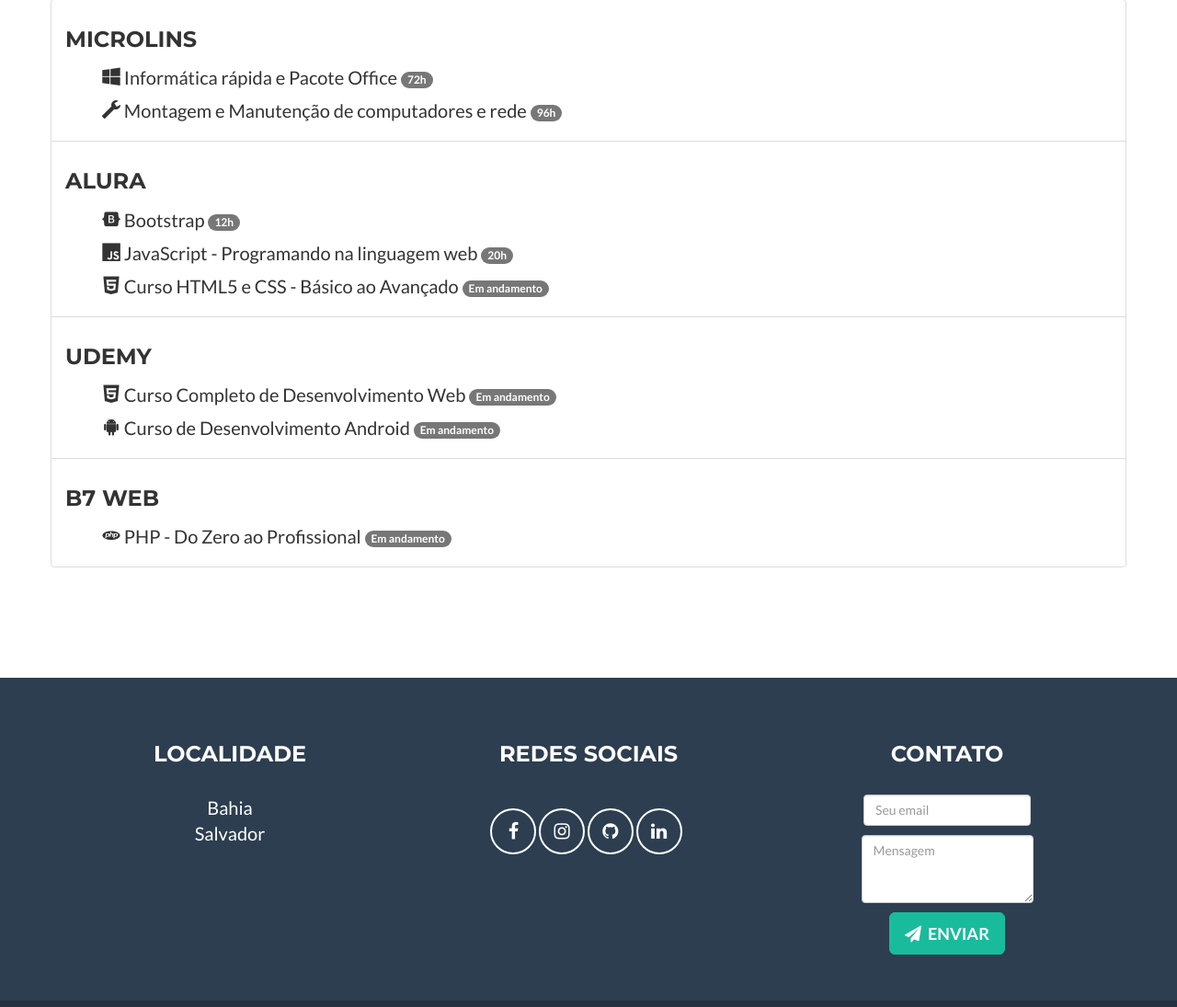
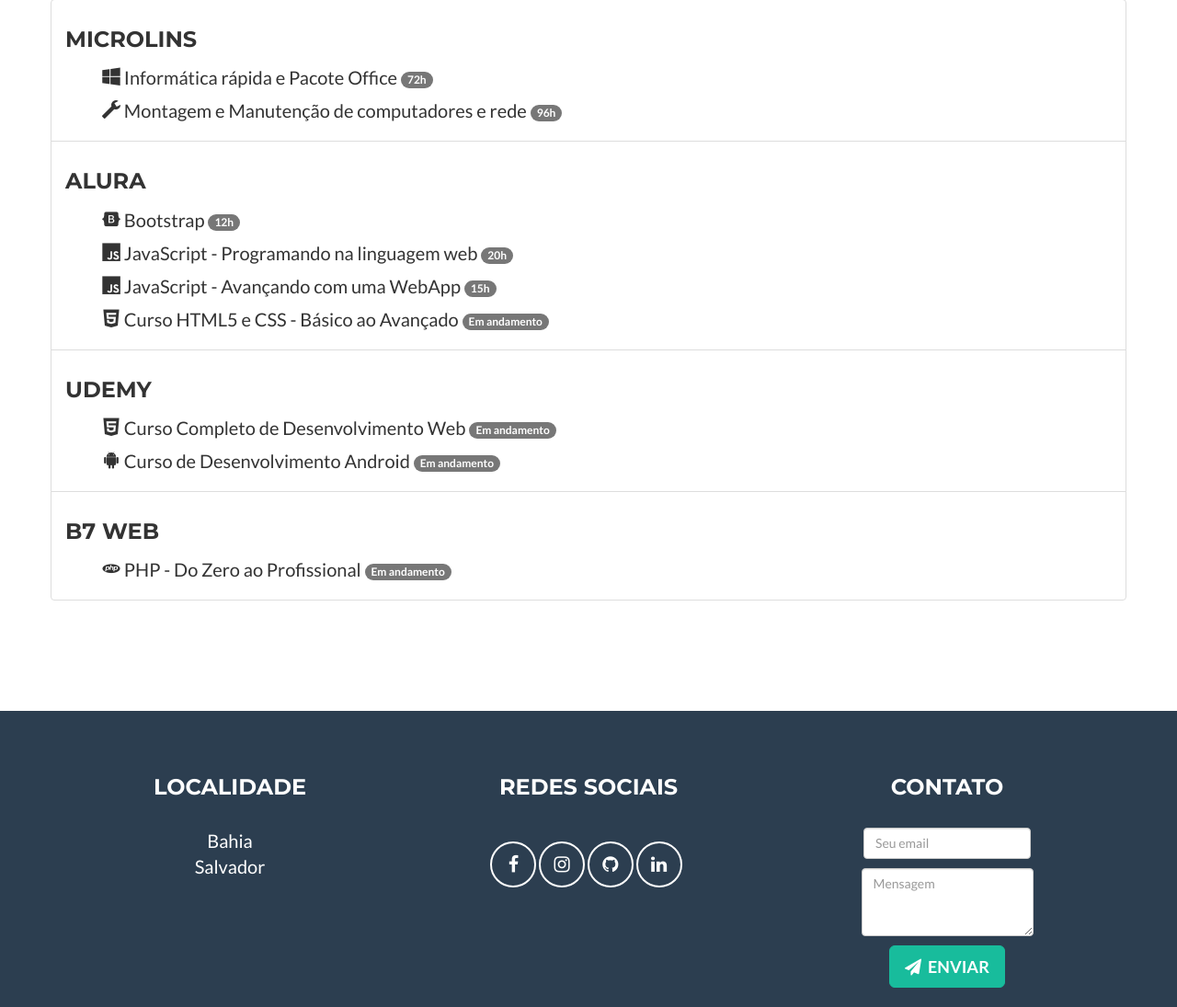
Before and after one commit to renanmarques2/renanmarques2.github.io, a website: page index.html in a window 1280 px wide. Shown: the part 2576-3671 px from the top of the page at 92% size. Drawn offline with nearby package versions, Linux system fonts and the light colour scheme.

Commit message:
curso adicionado

```diff
--- a/index.html
+++ b/index.html
@@ -219,6 +219,7 @@
                         <ul class="list-group-item-text">
                             <p><span class="devicon-bootstrap-plain"></span> Bootstrap <span class="badge">12h</span></p>
                             <p><span class="devicon-javascript-plain"></span> JavaScript - Programando na linguagem web <span class="badge">20h</span></p>
+                            <p><span class="devicon-javascript-plain"></span> JavaScript - Avançando com uma WebApp <span class="badge">15h</span></p>
                             <p><span class="devicon-html5-plain"></span> Curso HTML5 e CSS - Básico ao Avançado <span class="badge">Em andamento</span></p>
                         </ul>
                     </li>
```
